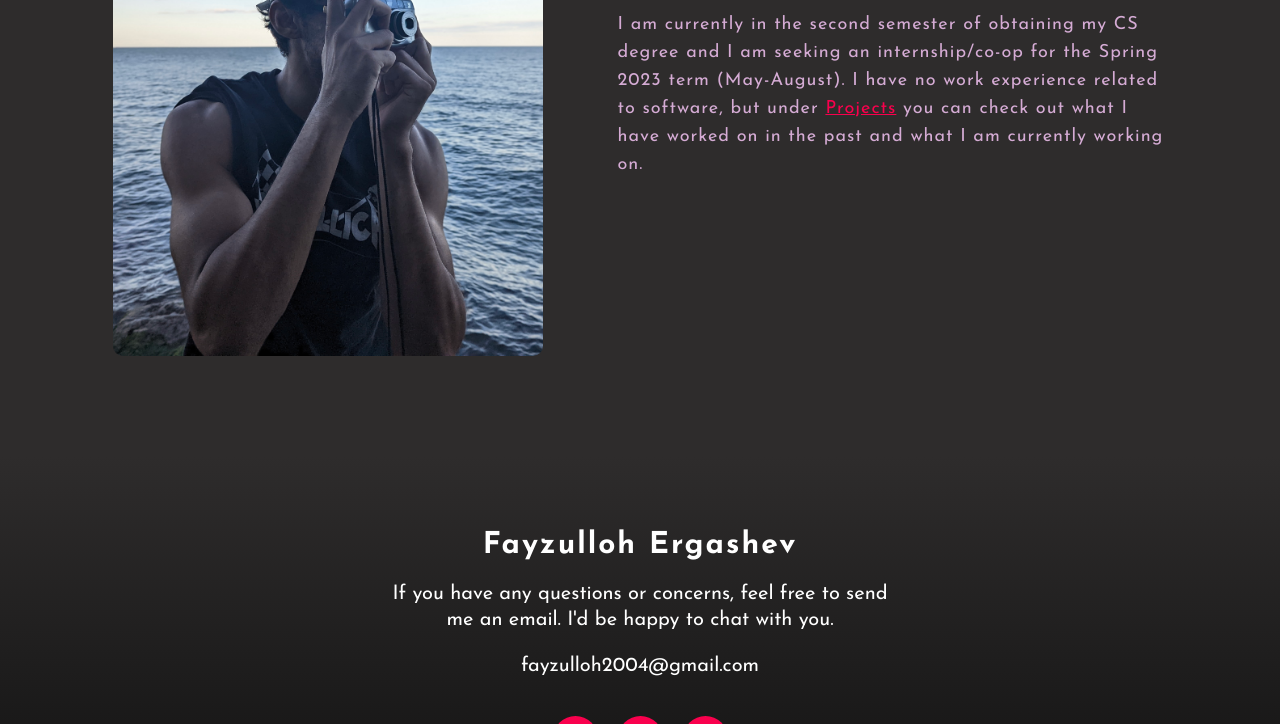
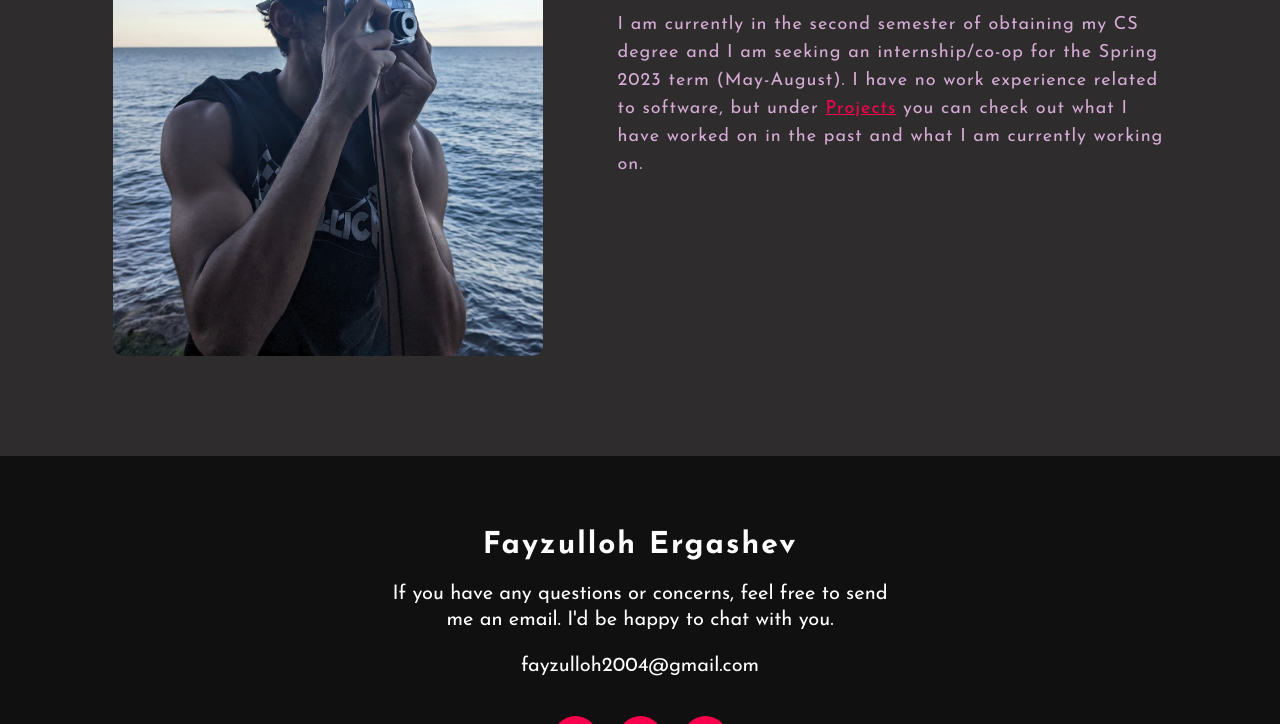
Before and after one commit to fayzull0h/fayzullohergashev, a plain HTML site: page index.html in a window 1280 px wide. Shown: the part 1165-1889 px from the top of the page. Drawn offline with Linux system fonts and the light colour scheme.

Commit message:
Update css

```diff
--- a/css/style.css
+++ b/css/style.css
@@ -149,7 +149,7 @@ footer{
   position: relative;
   width: 100%;
   height: 400px;
-  background-image: linear-gradient(#2e2c2c,#101010);
+  background-color: #101010;
   display: flex;
   flex-direction: column;
   align-items: center;
```
